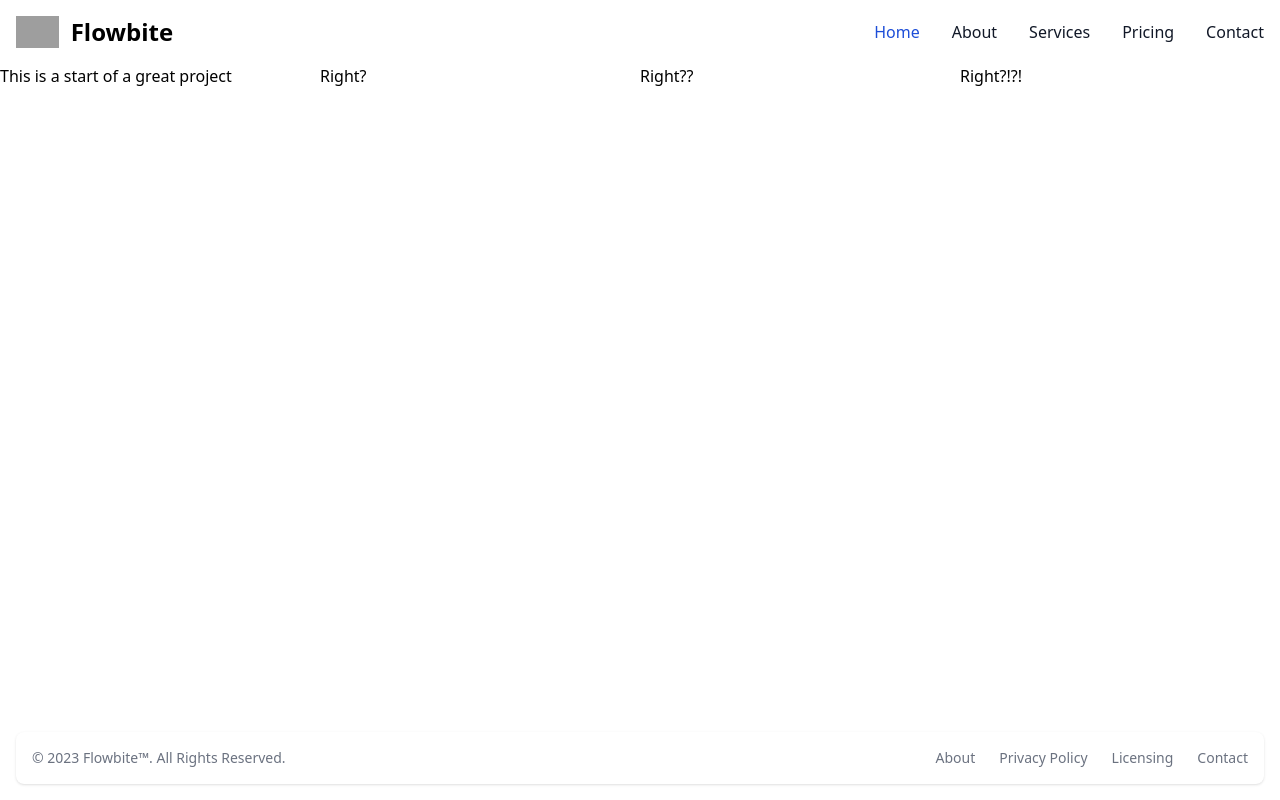
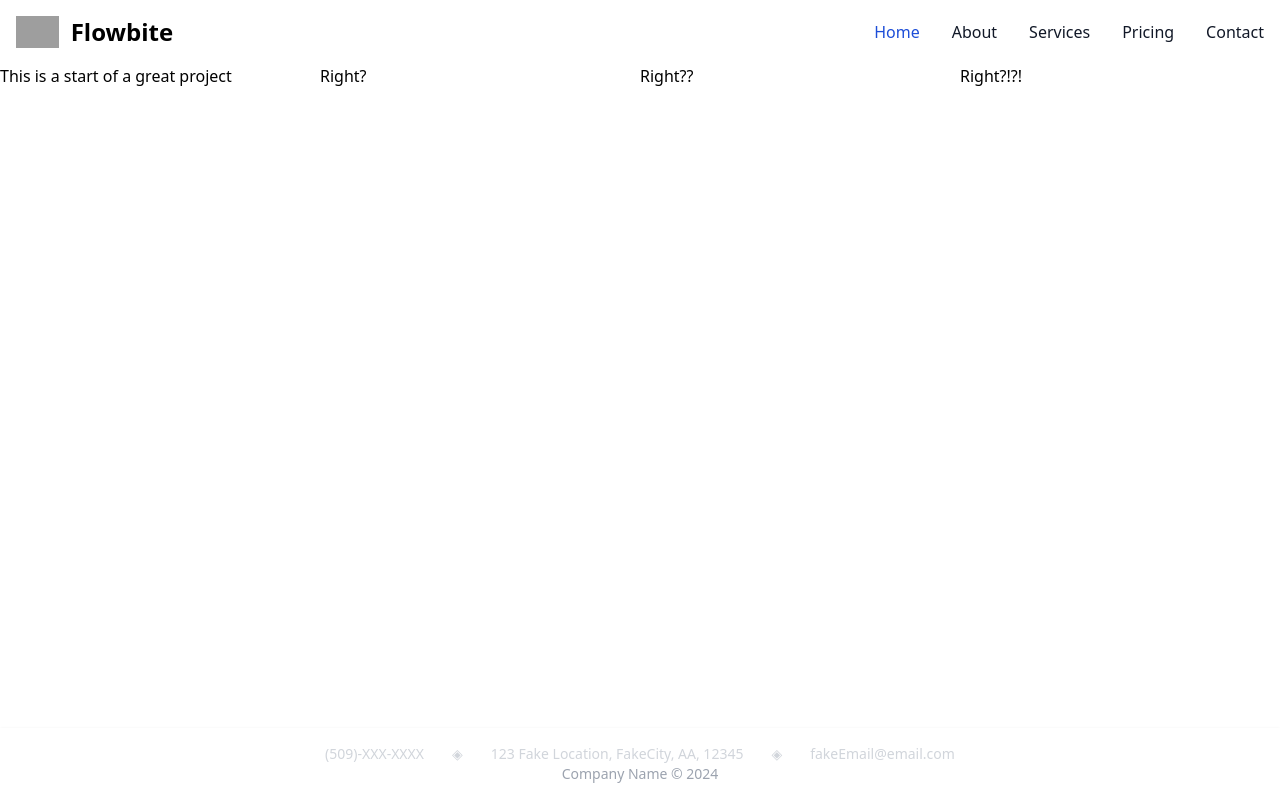
Before and after one commit to Mlie23/Vue3ProjectBase, a Vue app: page /dashboard in a window 1280 px wide. Built offline with nearby package versions, Linux system fonts and the light colour scheme; grey boxes are pictures that could not be loaded.

Commit message:
Updated footer design

```diff
--- a/src/components/FooterComponent.vue
+++ b/src/components/FooterComponent.vue
@@ -1,26 +1,23 @@
 <template>
-    <footer class="bg-white rounded-lg shadow m-4 dark:bg-gray-800">
-        <div class="w-full mx-auto max-w-screen-xl p-4 md:flex md:items-center md:justify-between">
-            <span class="text-sm text-gray-500 sm:text-center dark:text-gray-400">© 2023 <a href="https://flowbite.com/"
-                    class="hover:underline">Flowbite™</a>. All Rights Reserved.
-            </span>
-            <ul class="flex flex-wrap items-center mt-3 text-sm font-medium text-gray-500 dark:text-gray-400 sm:mt-0">
-                <li>
-                    <a href="#" class="hover:underline me-4 md:me-6">About</a>
-                </li>
-                <li>
-                    <a href="#" class="hover:underline me-4 md:me-6">Privacy Policy</a>
-                </li>
-                <li>
-                    <a href="#" class="hover:underline me-4 md:me-6">Licensing</a>
-                </li>
-                <li>
-                    <a href="#" class="hover:underline">Contact</a>
-                </li>
-            </ul>
+    <footer class="bg-white shadow dark:bg-gray-800">
+        <div class="w-full p-4">
+            <div class="flex justify-center items-center">
+                <div class="text-sm text-gray-300 px-4"> {{ companyInfo.phoneNum }} </div>
+                <div class="text-sm text-gray-300 px-3">◈</div>
+                <div class="text-sm text-gray-300 px-4"> {{ companyInfo.address }} </div>
+                <div class="text-sm text-gray-300 px-3">◈</div>
+                <div class="text-sm text-gray-300 px-4">
+                    <a :href= mailTo> {{ companyInfo.email }} </a>
+                </div>
+            </div>
+            <div class="flex justify-center">
+                <span class="text-sm text-gray-400">{{ companyInfo.name }} © 2024</span>
+            </div>
         </div>
     </footer>
 </template>
 
 <script setup>
+import { companyInfo } from "@/constant/companyInfo";
+const mailTo = `mailto:${companyInfo.email}?subject = Feedback&body = Message`;
 </script>
--- /dev/null
+++ b/src/constant/companyInfo.js
@@ -0,0 +1,8 @@
+const companyInfo = {
+    name: "Company Name",
+    address: "123 Fake Location, FakeCity, AA, 12345",
+    phoneNum: "(509)-XXX-XXXX",
+    email: "fakeEmail@email.com"
+}
+
+export { companyInfo };
--- a/src/main.js
+++ b/src/main.js
@@ -2,9 +2,11 @@ import { createApp } from 'vue'
 import App from './App.vue'
 import './index.css'
 import { router } from "./constant/routes.js";
+import { companyInfo } from "./constant/companyInfo.js";
 import { createPinia } from 'pinia';
 const pinia = createPinia();
 const app = createApp(App);
 app.use(pinia).use(router);
 app.mount("#app");
 export { router };
+export { companyInfo };
```
